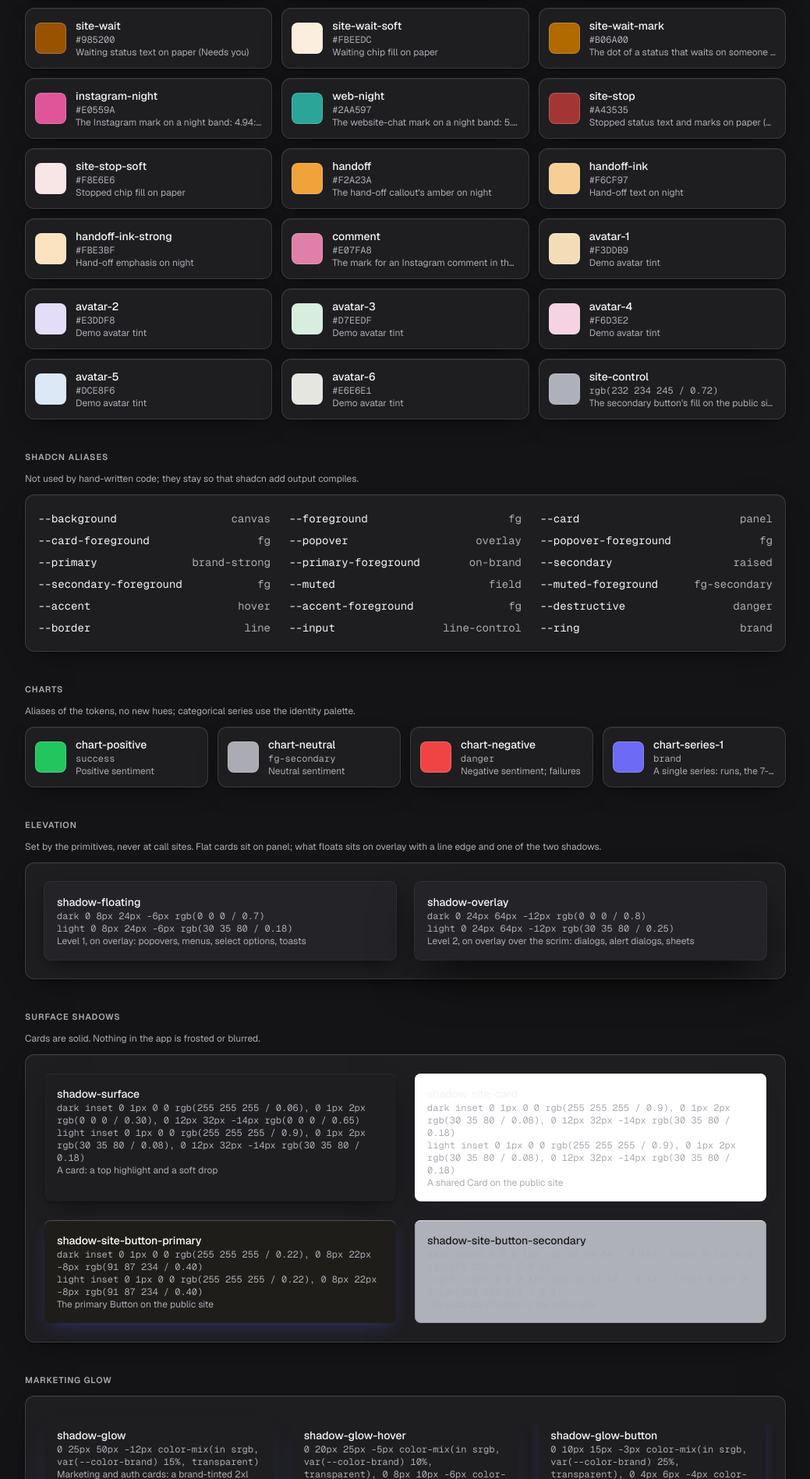
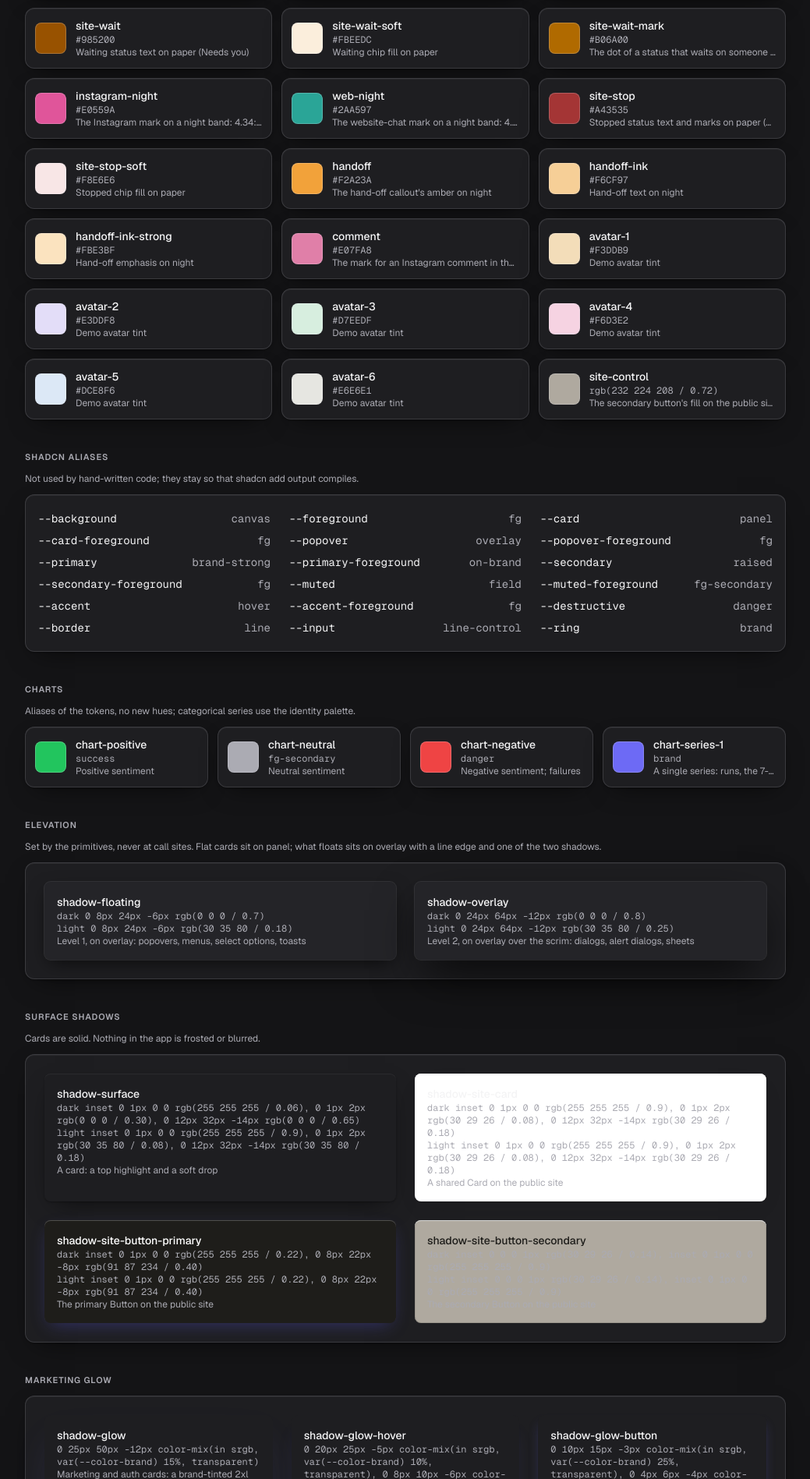
Before and after one commit to zakaur-rahman/socialhood, a Next.js app in the folder apps/web/: page /dev/tokens in a window 1280 px wide. Shown: the part 3178-5075 px from the top of the page at 78% size, without its empty margins (120-1159 px from the left). Built offline with nearby package versions, Linux system fonts and the light colour scheme; no server answers.

Commit message:
Warm palette review fixes (C-184): the last cool colours, contrast notes, what else warms

```diff
--- a/apps/web/src/styles/globals.css
+++ b/apps/web/src/styles/globals.css
@@ -182,7 +182,7 @@
   --color-avatar-4: #F6D3E2;
   --color-avatar-5: #DCE8F6;
   --color-avatar-6: #E6E6E1;
-  --color-site-control: rgb(232 234 245 / 0.72);  /* the secondary button's fill on paper */
+  --color-site-control: rgb(232 224 208 / 0.72);  /* the secondary button's fill on paper */
 
   /* The public site's scales (C-157, docs/landing-page-audit/06). Values only; the `.site` block
      below gives them short names for components/site/site.css, and that reference is also what
@@ -275,9 +275,9 @@
   --shadow-surface: inset 0 1px 0 0 light-dark(rgb(255 255 255 / 0.9), rgb(255 255 255 / 0.06)), 0 1px 2px light-dark(rgb(30 35 80 / 0.08), rgb(0 0 0 / 0.30)), 0 12px 32px -14px light-dark(rgb(30 35 80 / 0.18), rgb(0 0 0 / 0.65));
 
   /* The public site's shared primitives. Its look doesn't follow the app's (the .site pins below). */
-  --shadow-site-card: inset 0 1px 0 0 rgb(255 255 255 / 0.9), 0 1px 2px rgb(30 35 80 / 0.08), 0 12px 32px -14px rgb(30 35 80 / 0.18);
+  --shadow-site-card: inset 0 1px 0 0 rgb(255 255 255 / 0.9), 0 1px 2px rgb(30 29 26 / 0.08), 0 12px 32px -14px rgb(30 29 26 / 0.18);
   --shadow-site-button-primary: inset 0 1px 0 0 rgb(255 255 255 / 0.22), 0 8px 22px -8px rgb(91 87 234 / 0.40);
-  --shadow-site-button-secondary: inset 0 0 0 1px rgb(20 24 54 / 0.14), inset 0 1px 0 0 rgb(255 255 255 / 0.9);
+  --shadow-site-button-secondary: inset 0 0 0 1px rgb(30 29 26 / 0.14), inset 0 1px 0 0 rgb(255 255 255 / 0.9);
 
   /* Marketing glow (C-127): brand-tinted drops under marketing and auth cards. They replace
      `shadow-2xl shadow-brand/15`, `hover:shadow-xl hover:shadow-brand/10` and
--- a/apps/web/src/styles/tokens.generated.json
+++ b/apps/web/src/styles/tokens.generated.json
@@ -107,7 +107,7 @@
     "avatar-4": "#F6D3E2",
     "avatar-5": "#DCE8F6",
     "avatar-6": "#E6E6E1",
-    "site-control": "rgb(232 234 245 / 0.72)"
+    "site-control": "rgb(232 224 208 / 0.72)"
   },
   "colorsLight": {
     "canvas": "#F5F6FB",
@@ -217,7 +217,7 @@
     "avatar-4": "#F6D3E2",
     "avatar-5": "#DCE8F6",
     "avatar-6": "#E6E6E1",
-    "site-control": "rgb(232 234 245 / 0.72)"
+    "site-control": "rgb(232 224 208 / 0.72)"
   },
   "themed": [
     "color:canvas",
@@ -270,9 +270,9 @@
     "floating": "0 8px 24px -6px rgb(0 0 0 / 0.7)",
     "overlay": "0 24px 64px -12px rgb(0 0 0 / 0.8)",
     "surface": "inset 0 1px 0 0 rgb(255 255 255 / 0.06), 0 1px 2px rgb(0 0 0 / 0.30), 0 12px 32px -14px rgb(0 0 0 / 0.65)",
-    "site-card": "inset 0 1px 0 0 rgb(255 255 255 / 0.9), 0 1px 2px rgb(30 35 80 / 0.08), 0 12px 32px -14px rgb(30 35 80 / 0.18)",
+    "site-card": "inset 0 1px 0 0 rgb(255 255 255 / 0.9), 0 1px 2px rgb(30 29 26 / 0.08), 0 12px 32px -14px rgb(30 29 26 / 0.18)",
     "site-button-primary": "inset 0 1px 0 0 rgb(255 255 255 / 0.22), 0 8px 22px -8px rgb(91 87 234 / 0.40)",
-    "site-button-secondary": "inset 0 0 0 1px rgb(20 24 54 / 0.14), inset 0 1px 0 0 rgb(255 255 255 / 0.9)",
+    "site-button-secondary": "inset 0 0 0 1px rgb(30 29 26 / 0.14), inset 0 1px 0 0 rgb(255 255 255 / 0.9)",
     "glow": "0 25px 50px -12px color-mix(in srgb, var(--color-brand) 15%, transparent)",
     "glow-hover": "0 20px 25px -5px color-mix(in srgb, var(--color-brand) 10%, transparent), 0 8px 10px -6px color-mix(in srgb, var(--color-brand) 10%, transparent)",
     "glow-button": "0 10px 15px -3px color-mix(in srgb, var(--color-brand) 25%, transparent), 0 4px 6px -4px color-mix(in srgb, var(--color-brand) 25%, transparent)"
@@ -281,9 +281,9 @@
     "floating": "0 8px 24px -6px rgb(30 35 80 / 0.18)",
     "overlay": "0 24px 64px -12px rgb(30 35 80 / 0.25)",
     "surface": "inset 0 1px 0 0 rgb(255 255 255 / 0.9), 0 1px 2px rgb(30 35 80 / 0.08), 0 12px 32px -14px rgb(30 35 80 / 0.18)",
-    "site-card": "inset 0 1px 0 0 rgb(255 255 255 / 0.9), 0 1px 2px rgb(30 35 80 / 0.08), 0 12px 32px -14px rgb(30 35 80 / 0.18)",
+    "site-card": "inset 0 1px 0 0 rgb(255 255 255 / 0.9), 0 1px 2px rgb(30 29 26 / 0.08), 0 12px 32px -14px rgb(30 29 26 / 0.18)",
     "site-button-primary": "inset 0 1px 0 0 rgb(255 255 255 / 0.22), 0 8px 22px -8px rgb(91 87 234 / 0.40)",
-    "site-button-secondary": "inset 0 0 0 1px rgb(20 24 54 / 0.14), inset 0 1px 0 0 rgb(255 255 255 / 0.9)",
+    "site-button-secondary": "inset 0 0 0 1px rgb(30 29 26 / 0.14), inset 0 1px 0 0 rgb(255 255 255 / 0.9)",
     "glow": "0 25px 50px -12px color-mix(in srgb, var(--color-brand) 15%, transparent)",
     "glow-hover": "0 20px 25px -5px color-mix(in srgb, var(--color-brand) 10%, transparent), 0 8px 10px -6px color-mix(in srgb, var(--color-brand) 10%, transparent)",
     "glow-button": "0 10px 15px -3px color-mix(in srgb, var(--color-brand) 25%, transparent), 0 4px 6px -4px color-mix(in srgb, var(--color-brand) 25%, transparent)"
--- a/apps/web/src/styles/tokens.generated.ts
+++ b/apps/web/src/styles/tokens.generated.ts
@@ -110,7 +110,7 @@ export const tokenValues = {
     "avatar-4": "#F6D3E2",
     "avatar-5": "#DCE8F6",
     "avatar-6": "#E6E6E1",
-    "site-control": "rgb(232 234 245 / 0.72)"
+    "site-control": "rgb(232 224 208 / 0.72)"
   },
   "colorsLight": {
     "canvas": "#F5F6FB",
@@ -220,7 +220,7 @@ export const tokenValues = {
     "avatar-4": "#F6D3E2",
     "avatar-5": "#DCE8F6",
     "avatar-6": "#E6E6E1",
-    "site-control": "rgb(232 234 245 / 0.72)"
+    "site-control": "rgb(232 224 208 / 0.72)"
   },
   "themed": [
     "color:canvas",
@@ -273,9 +273,9 @@ export const tokenValues = {
     "floating": "0 8px 24px -6px rgb(0 0 0 / 0.7)",
     "overlay": "0 24px 64px -12px rgb(0 0 0 / 0.8)",
     "surface": "inset 0 1px 0 0 rgb(255 255 255 / 0.06), 0 1px 2px rgb(0 0 0 / 0.30), 0 12px 32px -14px rgb(0 0 0 / 0.65)",
-    "site-card": "inset 0 1px 0 0 rgb(255 255 255 / 0.9), 0 1px 2px rgb(30 35 80 / 0.08), 0 12px 32px -14px rgb(30 35 80 / 0.18)",
+    "site-card": "inset 0 1px 0 0 rgb(255 255 255 / 0.9), 0 1px 2px rgb(30 29 26 / 0.08), 0 12px 32px -14px rgb(30 29 26 / 0.18)",
     "site-button-primary": "inset 0 1px 0 0 rgb(255 255 255 / 0.22), 0 8px 22px -8px rgb(91 87 234 / 0.40)",
-    "site-button-secondary": "inset 0 0 0 1px rgb(20 24 54 / 0.14), inset 0 1px 0 0 rgb(255 255 255 / 0.9)",
+    "site-button-secondary": "inset 0 0 0 1px rgb(30 29 26 / 0.14), inset 0 1px 0 0 rgb(255 255 255 / 0.9)",
     "glow": "0 25px 50px -12px color-mix(in srgb, var(--color-brand) 15%, transparent)",
     "glow-hover": "0 20px 25px -5px color-mix(in srgb, var(--color-brand) 10%, transparent), 0 8px 10px -6px color-mix(in srgb, var(--color-brand) 10%, transparent)",
     "glow-button": "0 10px 15px -3px color-mix(in srgb, var(--color-brand) 25%, transparent), 0 4px 6px -4px color-mix(in srgb, var(--color-brand) 25%, transparent)"
@@ -284,9 +284,9 @@ export const tokenValues = {
     "floating": "0 8px 24px -6px rgb(30 35 80 / 0.18)",
     "overlay": "0 24px 64px -12px rgb(30 35 80 / 0.25)",
     "surface": "inset 0 1px 0 0 rgb(255 255 255 / 0.9), 0 1px 2px rgb(30 35 80 / 0.08), 0 12px 32px -14px rgb(30 35 80 / 0.18)",
-    "site-card": "inset 0 1px 0 0 rgb(255 255 255 / 0.9), 0 1px 2px rgb(30 35 80 / 0.08), 0 12px 32px -14px rgb(30 35 80 / 0.18)",
+    "site-card": "inset 0 1px 0 0 rgb(255 255 255 / 0.9), 0 1px 2px rgb(30 29 26 / 0.08), 0 12px 32px -14px rgb(30 29 26 / 0.18)",
     "site-button-primary": "inset 0 1px 0 0 rgb(255 255 255 / 0.22), 0 8px 22px -8px rgb(91 87 234 / 0.40)",
-    "site-button-secondary": "inset 0 0 0 1px rgb(20 24 54 / 0.14), inset 0 1px 0 0 rgb(255 255 255 / 0.9)",
+    "site-button-secondary": "inset 0 0 0 1px rgb(30 29 26 / 0.14), inset 0 1px 0 0 rgb(255 255 255 / 0.9)",
     "glow": "0 25px 50px -12px color-mix(in srgb, var(--color-brand) 15%, transparent)",
     "glow-hover": "0 20px 25px -5px color-mix(in srgb, var(--color-brand) 10%, transparent), 0 8px 10px -6px color-mix(in srgb, var(--color-brand) 10%, transparent)",
     "glow-button": "0 10px 15px -3px color-mix(in srgb, var(--color-brand) 25%, transparent), 0 4px 6px -4px color-mix(in srgb, var(--color-brand) 25%, transparent)"
--- a/apps/web/src/styles/tokens.ts
+++ b/apps/web/src/styles/tokens.ts
@@ -99,9 +99,9 @@ const colorMeta: Record<string, { use: string; swatch: string }> = {
   "sheet": { use: "Cards and panels on the public site's paper", swatch: "bg-sheet" },
   "ink": { use: "Text on the public site's paper; the main button", swatch: "bg-ink" },
   "ink-secondary": { use: "Secondary text on paper: 8:1 on paper", swatch: "bg-ink-secondary" },
-  "ink-tertiary": { use: "Meta text on paper: 5.66:1 on paper, 5.27:1 on paper-deep (C-157)", swatch: "bg-ink-tertiary" },
-  "site-line-control": { use: "A control's edge on paper (secondary button, inputs): 3.42:1 on paper, 3.74:1 on sheet (C-157)", swatch: "bg-site-line-control" },
-  "night-line-control": { use: "A control's edge on night: 3.63:1 on night (C-157)", swatch: "bg-night-line-control" },
+  "ink-tertiary": { use: "Meta text on paper: 6.01:1 on paper, 5.41:1 on paper-deep (C-184)", swatch: "bg-ink-tertiary" },
+  "site-line-control": { use: "A control's edge on paper (secondary button, inputs): 3.51:1 on paper, 3.95:1 on sheet (C-184)", swatch: "bg-site-line-control" },
+  "night-line-control": { use: "A control's edge on night: 3.69:1 on night (C-184)", swatch: "bg-night-line-control" },
   "rule": { use: "Borders on paper", swatch: "bg-rule" },
   "rule-subtle": { use: "Faint borders on paper", swatch: "bg-rule-subtle" },
   "night": { use: "The public site's night bands: how it decides, trust, closing, footer", swatch: "bg-night" },
@@ -109,7 +109,7 @@ const colorMeta: Record<string, { use: string; swatch: string }> = {
   "night-high": { use: "Incoming bubbles and rows on night cards", swatch: "bg-night-high" },
   "night-ink": { use: "Text on a night band", swatch: "bg-night-ink" },
   "night-ink-secondary": { use: "Secondary text on night", swatch: "bg-night-ink-secondary" },
-  "night-ink-tertiary": { use: "Meta text on night: 6:1 on night", swatch: "bg-night-ink-tertiary" },
+  "night-ink-tertiary": { use: "Meta text on night: 5.83:1 on night", swatch: "bg-night-ink-tertiary" },
   "iris": { use: "The public site's accent, four roles only: links, focus, selection and AI moments (C-157)", swatch: "bg-iris" },
   "iris-ink": { use: "Accent text on iris-soft", swatch: "bg-iris-ink" },
   "iris-soft": { use: "Soft accent fills on paper: draft chips, matched comments", swatch: "bg-iris-soft" },
@@ -119,9 +119,9 @@ const colorMeta: Record<string, { use: string; swatch: string }> = {
   "site-ok-soft": { use: "Positive chip fill on paper", swatch: "bg-site-ok-soft" },
   "site-wait": { use: "Waiting status text on paper (Needs you)", swatch: "bg-site-wait" },
   "site-wait-soft": { use: "Waiting chip fill on paper", swatch: "bg-site-wait-soft" },
-  "site-wait-mark": { use: "The dot of a status that waits on someone else: 3.92:1 on paper", swatch: "bg-site-wait-mark" },
-  "instagram-night": { use: "The Instagram mark on a night band: 4.94:1 on night-raised (C-157)", swatch: "bg-instagram-night" },
-  "web-night": { use: "The website-chat mark on a night band: 5.01:1 on night-high (C-157)", swatch: "bg-web-night" },
+  "site-wait-mark": { use: "The dot of a status that waits on someone else: 3.80:1 on paper", swatch: "bg-site-wait-mark" },
+  "instagram-night": { use: "The Instagram mark on a night band: 4.34:1 on night-raised (C-184)", swatch: "bg-instagram-night" },
+  "web-night": { use: "The website-chat mark on a night band: 4.42:1 on night-high (C-184)", swatch: "bg-web-night" },
   "site-stop": { use: "Stopped status text and marks on paper (spam)", swatch: "bg-site-stop" },
   "site-stop-soft": { use: "Stopped chip fill on paper", swatch: "bg-site-stop-soft" },
   "handoff": { use: "The hand-off callout's amber on night", swatch: "bg-handoff" },
```
Also changed, not shown: 2 other files (tests, documents, lock files or other folders).
